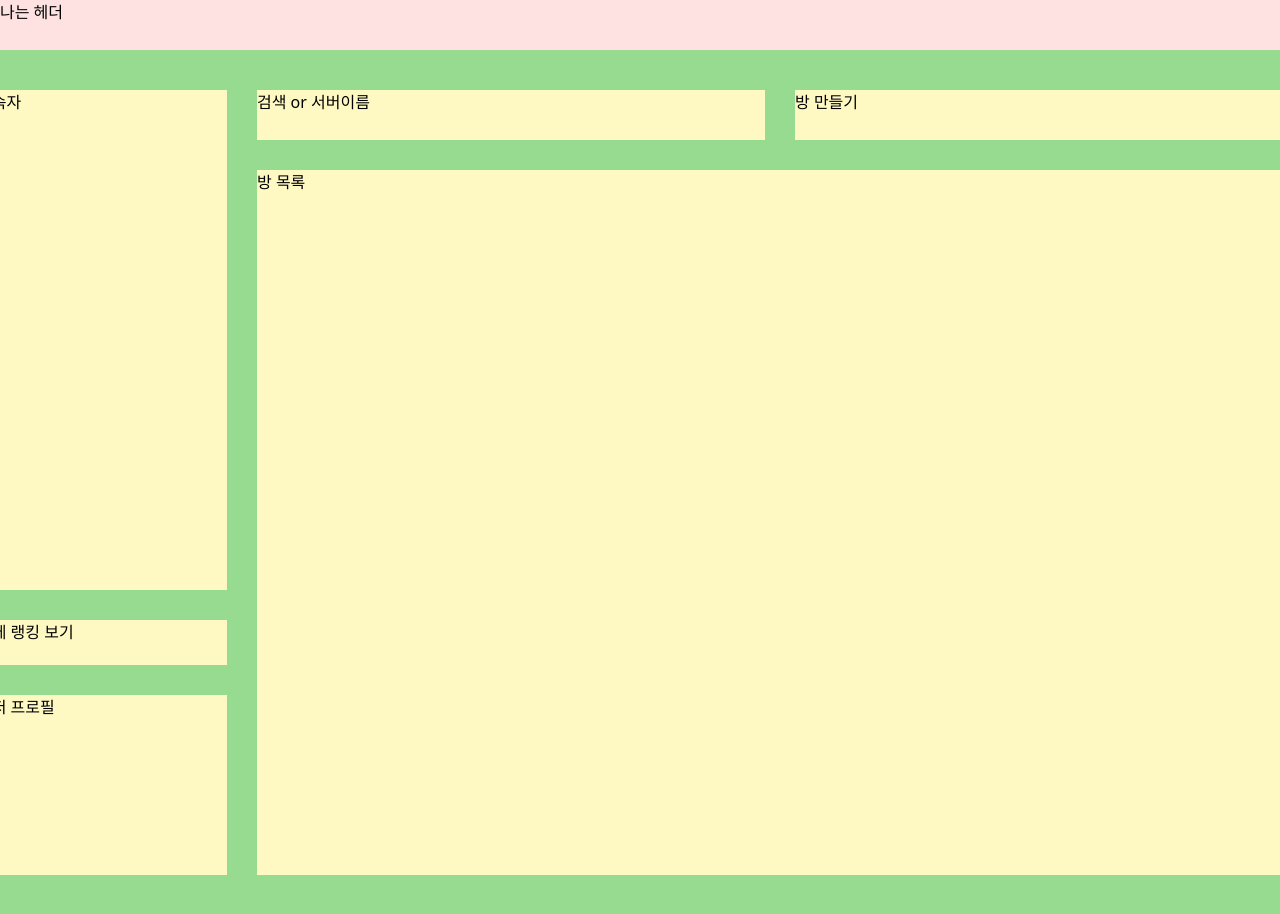
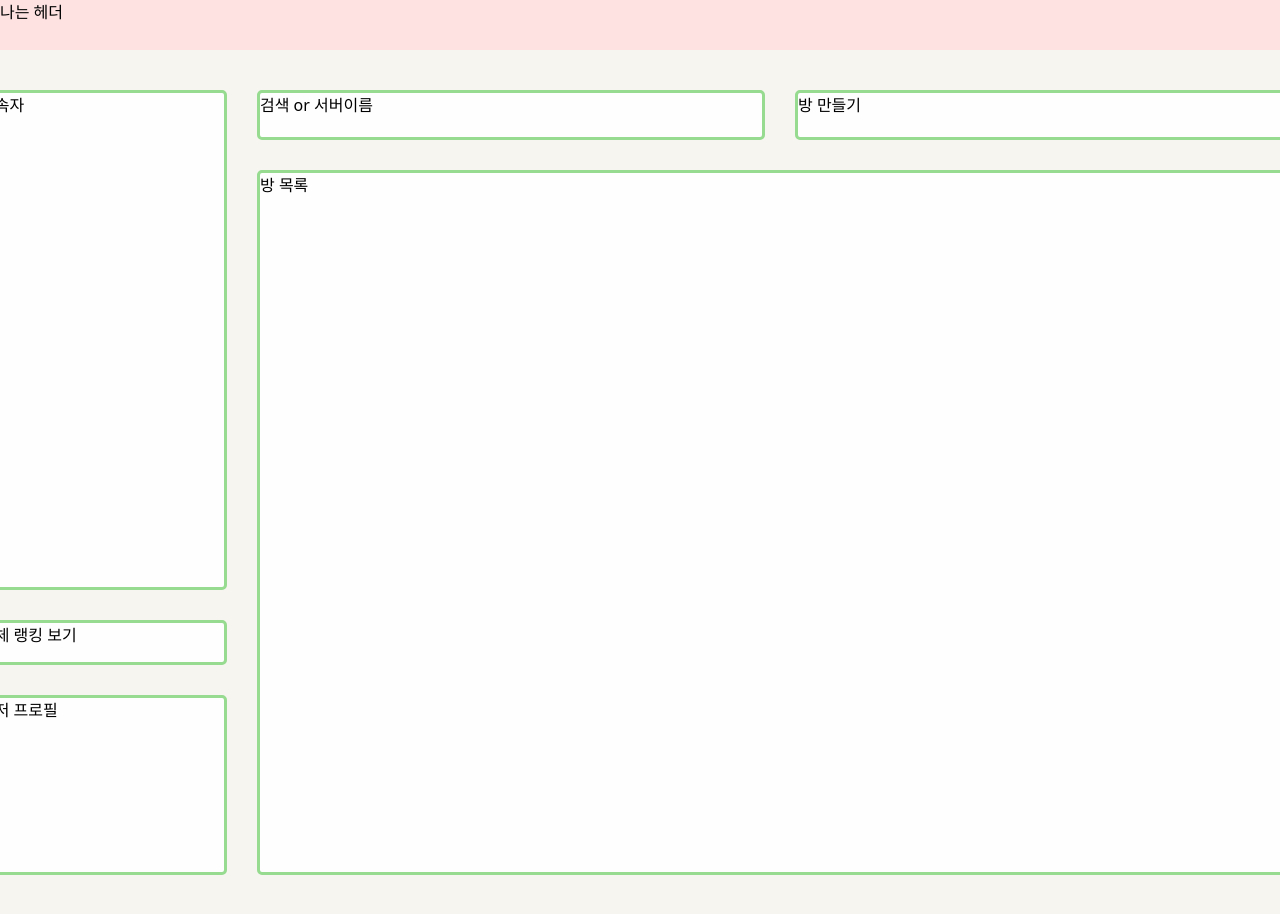
Before and after one commit to Team-E2I4/Team-E2I4-TiKiTaza-FE, a React (Vite) app: page /main in a window 1280 px wide. Shown: the top 914 px of the page. Built offline with nearby package versions, Linux system fonts and the light colour scheme.

Commit message:
[🎨style]: BodyLayout 배경색 beige-10으로 변경

```diff
--- a/src/common/Layout/BodyLayout.tsx
+++ b/src/common/Layout/BodyLayout.tsx
@@ -2,7 +2,7 @@ import { ReactNode } from 'react';
 
 const BodyLayout = ({ children }: { children: ReactNode }) => {
   return (
-    <div className='flex-1 w-layout-w bg-green-100 px-[2rem] pt-[4rem]'>
+    <div className='flex-1 w-layout-w bg-beige-10 px-[2rem] pt-[4rem]'>
       {children}
     </div>
   );
--- a/src/pages/MainPage/MainPage.tsx
+++ b/src/pages/MainPage/MainPage.tsx
@@ -2,14 +2,24 @@ const MainPage = () => {
   return (
     <main className='flex pb-[4rem] gap-[3rem]'>
       <section className='flex flex-col gap-[3rem] w-[25rem]'>
-        <div className='bg-yellow-100 h-[50rem] w-full'>접속자</div>
-        <div className='bg-yellow-100 h-[4.5rem] w-full'>전체 랭킹 보기</div>
-        <div className='bg-yellow-100 h-[18rem] w-full'>유저 프로필</div>
+        <div className='bg-white rounded-[0.5rem] border-solid border-[0.3rem] border-green-100 h-[50rem] w-full'>
+          접속자
+        </div>
+        <div className='bg-white rounded-[0.5rem] border-solid border-[0.3rem] border-green-100 h-[4.5rem] w-full'>
+          전체 랭킹 보기
+        </div>
+        <div className='bg-white rounded-[0.5rem] border-solid border-[0.3rem] border-green-100 h-[18rem] w-full'>
+          유저 프로필
+        </div>
       </section>
       <section className='flex-1 grid grid-cols-2 grid-rows-[5rem_auto] grid-flow-col gap-[3rem]'>
-        <div className='bg-yellow-100'>검색 or 서버이름</div>
-        <div className='bg-yellow-100 row-start-1'>방 만들기</div>
-        <div className='bg-yellow-100 row-start-2 col-start-1 col-span-2'>
+        <div className='bg-white rounded-[0.5rem] border-solid border-[0.3rem] border-green-100'>
+          검색 or 서버이름
+        </div>
+        <div className='bg-white rounded-[0.5rem] border-solid border-[0.3rem] border-green-100 row-start-1'>
+          방 만들기
+        </div>
+        <div className='bg-white rounded-[0.5rem] border-solid border-[0.3rem] border-green-100 row-start-2 col-start-1 col-span-2'>
           방 목록
         </div>
       </section>
```
